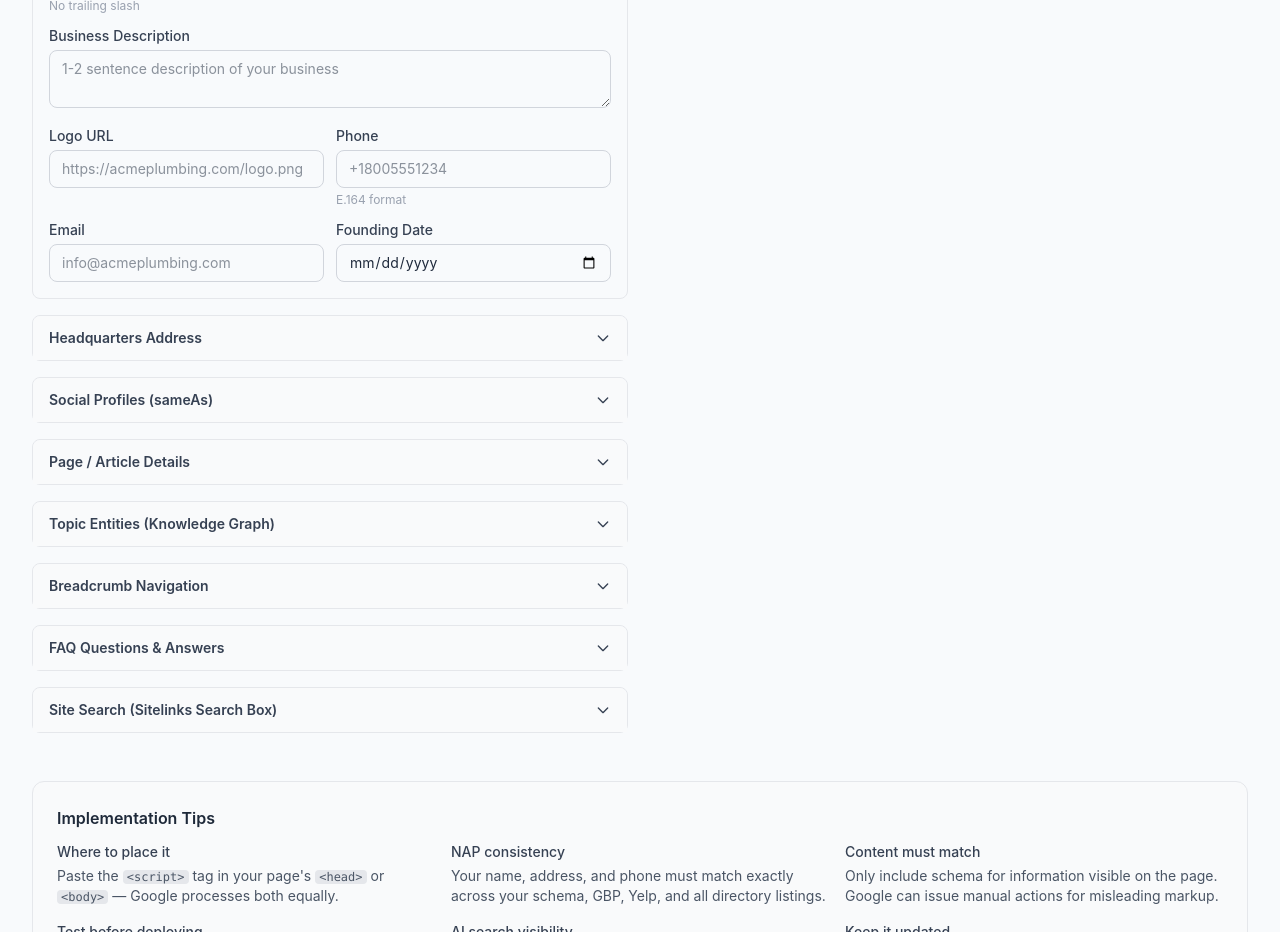
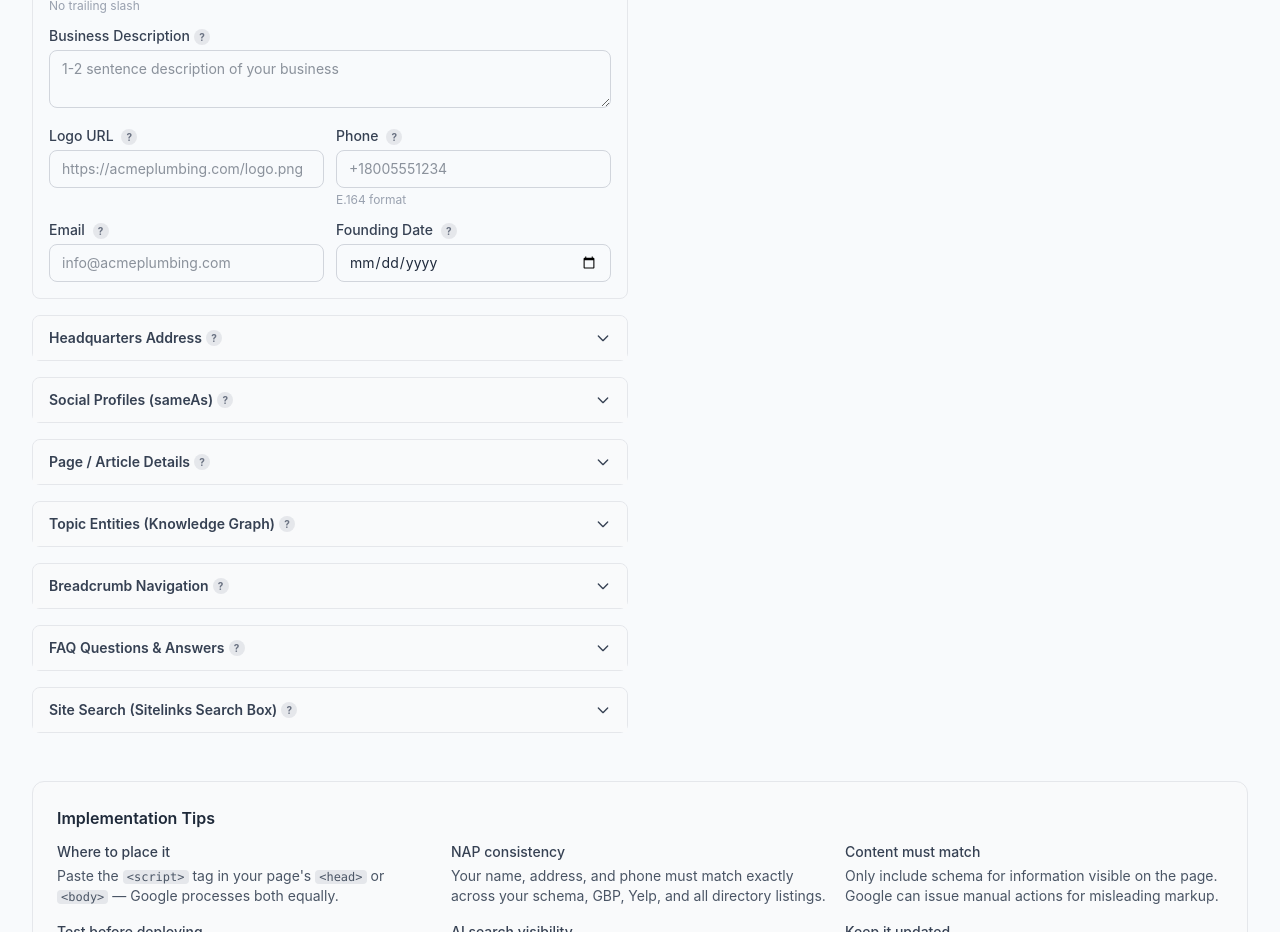
Before and after one commit to jalaura/schema-generator-local, a React (Vite) app: page / in a window 1280 px wide. Shown: the part 700-1632 px from the top of the page. Built offline with nearby package versions, Linux system fonts and the light colour scheme.

Commit message:
added tooltip

```diff
--- a/src/components/SchemaForm.jsx
+++ b/src/components/SchemaForm.jsx
@@ -1,11 +1,15 @@
 import React, { useState } from 'react';
 import BusinessTypePicker from './BusinessTypePicker';
+import Tooltip from './Tooltip';
+import { FIELD_TIPS, SECTION_TIPS } from '../data/tooltips';
 
-function Field({ label, name, value, onChange, required, placeholder, type = 'text', hint, half }) {
+function Field({ label, name, value, onChange, required, placeholder, type = 'text', hint, half, tip }) {
+  const tooltip = tip || FIELD_TIPS[name];
   return (
     <div className={half ? 'sm:col-span-1' : 'sm:col-span-2'}>
       <label className="block text-sm font-medium text-gray-700 mb-1">
         {label} {required && <span className="text-red-400">*</span>}
+        {tooltip && <Tooltip text={tooltip} />}
       </label>
       <input
         type={type}
@@ -20,10 +24,14 @@ function Field({ label, name, value, onChange, required, placeholder, type = 'te
   );
 }
 
-function TextArea({ label, name, value, onChange, placeholder, hint, rows = 2 }) {
+function TextArea({ label, name, value, onChange, placeholder, hint, rows = 2, tip }) {
+  const tooltip = tip || FIELD_TIPS[name];
   return (
     <div className="sm:col-span-2">
-      <label className="block text-sm font-medium text-gray-700 mb-1">{label}</label>
+      <label className="block text-sm font-medium text-gray-700 mb-1">
+        {label}
+        {tooltip && <Tooltip text={tooltip} />}
+      </label>
       <textarea
         name={name}
         value={value || ''}
@@ -37,7 +45,7 @@ function TextArea({ label, name, value, onChange, placeholder, hint, rows = 2 })
   );
 }
 
-function Section({ title, children, defaultOpen = true }) {
+function Section({ title, children, defaultOpen = true, sectionTip }) {
   const [open, setOpen] = useState(defaultOpen);
   return (
     <div className="border border-gray-200 rounded-lg overflow-visible">
@@ -46,7 +54,10 @@ function Section({ title, children, defaultOpen = true }) {
         onClick={() => setOpen(!open)}
         className="w-full flex items-center justify-between px-4 py-3 bg-gray-50 text-sm font-semibold text-gray-700 hover:bg-gray-100 transition-colors rounded-t-lg"
       >
-        {title}
+        <span className="flex items-center">
+          {title}
+          {sectionTip && <Tooltip text={sectionTip} />}
+        </span>
         <svg className={`w-4 h-4 transition-transform ${open ? 'rotate-180' : ''}`} fill="none" viewBox="0 0 24 24" stroke="currentColor">
           <path strokeLinecap="round" strokeLinejoin="round" strokeWidth={2} d="M19 9l-7 7-7-7" />
         </svg>
@@ -127,7 +138,7 @@ export default function SchemaForm({ data, onChange, template }) {
     <div className="space-y-4">
       {/* GBP Status */}
       {(showGBP || showOrgOnly) && (
-        <Section title="Google Business Profile Status" defaultOpen={true}>
+        <Section title="Google Business Profile Status" defaultOpen={true} sectionTip={SECTION_TIPS.gbpStatus}>
           <div className="sm:col-span-2 space-y-2">
             {GBP_OPTIONS.map(opt => (
               <label
@@ -156,7 +167,7 @@ export default function SchemaForm({ data, onChange, template }) {
 
       {/* Business Type */}
       {(showGBP || showOrgOnly) && data.gbpStatus !== 'no-address' && (
-        <Section title="Business Type" defaultOpen={true}>
+        <Section title="Business Type" defaultOpen={true} sectionTip={SECTION_TIPS.businessType}>
           <div className="sm:col-span-2">
             <BusinessTypePicker value={data.businessType} onChange={(v) => set('businessType', v)} />
           </div>
@@ -164,7 +175,7 @@ export default function SchemaForm({ data, onChange, template }) {
       )}
 
       {/* Organization / Brand Info */}
-      <Section title="Organization / Brand Info" defaultOpen={true}>
+      <Section title="Organization / Brand Info" defaultOpen={true} sectionTip={SECTION_TIPS.orgInfo}>
         <Field label="Business Name" name="brandName" value={data.brandName} onChange={set} required placeholder="Acme Plumbing" />
         <Field label="Website URL" name="brandDomain" value={data.brandDomain} onChange={set} required placeholder="https://acmeplumbing.com" hint="No trailing slash" />
         <TextArea label="Business Description" name="brandDescription" value={data.brandDescription} onChange={set} placeholder="1-2 sentence description of your business" />
@@ -175,7 +186,7 @@ export default function SchemaForm({ data, onChange, template }) {
       </Section>
 
       {/* HQ Address */}
-      <Section title="Headquarters Address" defaultOpen={false}>
+      <Section title="Headquarters Address" defaultOpen={false} sectionTip={SECTION_TIPS.hqAddress}>
         <Field label="Street Address" name="hqStreet" value={data.hqStreet} onChange={set} placeholder="123 Main Street" />
         <Field label="City" name="hqCity" value={data.hqCity} onChange={set} placeholder="Denver" half />
         <Field label="State" name="hqState" value={data.hqState} onChange={set} placeholder="CO" half />
@@ -184,7 +195,7 @@ export default function SchemaForm({ data, onChange, template }) {
       </Section>
 
       {/* Social Profiles */}
-      <Section title="Social Profiles (sameAs)" defaultOpen={false}>
+      <Section title="Social Profiles (sameAs)" defaultOpen={false} sectionTip={SECTION_TIPS.socialProfiles}>
         <Field label="Facebook" name="facebookUrl" value={data.facebookUrl} onChange={set} placeholder="https://facebook.com/acmeplumbing" half />
         <Field label="Instagram" name="instagramUrl" value={data.instagramUrl} onChange={set} placeholder="https://instagram.com/acmeplumbing" half />
         <Field label="X / Twitter" name="twitterUrl" value={data.twitterUrl} onChange={set} placeholder="https://x.com/acmeplumbing" half />
@@ -195,7 +206,7 @@ export default function SchemaForm({ data, onChange, template }) {
 
       {/* Single Location */}
       {showLocation && data.gbpStatus !== 'no-address' && (
-        <Section title="Location Details" defaultOpen={true}>
+        <Section title="Location Details" defaultOpen={true} sectionTip={SECTION_TIPS.locationDetails}>
           <Field label="City" name="locationCity" value={data.locationCity} onChange={set} required placeholder="Nashville" half />
           <Field label="State (Full)" name="locationState" value={data.locationState} onChange={set} placeholder="Tennessee" half />
           <Field label="State Abbreviation" name="locationStateAbbr" value={data.locationStateAbbr} onChange={set} placeholder="TN" half />
@@ -276,9 +287,12 @@ export default function SchemaForm({ data, onChange, template }) {
 
       {/* Business Hours */}
       {(showGBP || showLocation || showMultiLocation) && data.gbpStatus !== 'no-address' && (
-        <Section title="Business Hours" defaultOpen={false}>
+        <Section title="Business Hours" defaultOpen={false} sectionTip={SECTION_TIPS.businessHours}>
           <div className="sm:col-span-2">
-            <label className="block text-sm font-medium text-gray-700 mb-1">Days Open</label>
+            <label className="block text-sm font-medium text-gray-700 mb-1">
+              Days Open
+              <Tooltip text={FIELD_TIPS.hoursDaysPreset} />
+            </label>
             <select
               value={data.hoursDaysPreset || 'Mon-Fri'}
               onChange={e => {
@@ -304,7 +318,7 @@ export default function SchemaForm({ data, onChange, template }) {
 
       {/* Service Info */}
       {showService && (
-        <Section title="Service Details" defaultOpen={true}>
+        <Section title="Service Details" defaultOpen={true} sectionTip={SECTION_TIPS.serviceDetails}>
           <Field label="Service Name" name="serviceName" value={data.serviceName} onChange={set} required placeholder="Roof Replacement" />
           <Field label="Service URL Slug" name="serviceSlug" value={data.serviceSlug} onChange={set} placeholder="roof-replacement" half />
           <TextArea label="Service Description" name="serviceDescription" value={data.serviceDescription} onChange={set} placeholder="Complete roof replacement services for residential and commercial properties" />
@@ -317,7 +331,7 @@ export default function SchemaForm({ data, onChange, template }) {
       )}
 
       {/* Page / Article Info */}
-      <Section title="Page / Article Details" defaultOpen={tmpl.id === 'blog' || tmpl.id === 'faq'}>
+      <Section title="Page / Article Details" defaultOpen={tmpl.id === 'blog' || tmpl.id === 'faq'} sectionTip={SECTION_TIPS.pageArticle}>
         <Field label="Page Title (H1)" name="pageTitle" value={data.pageTitle} onChange={set} placeholder="Trusted Nashville TN Roofing Contractors" />
         <TextArea label="Page Description" name="pageDescription" value={data.pageDescription} onChange={set} placeholder="Meta description for the page" />
         <Field label="Page URL" name="pageUrl" value={data.pageUrl} onChange={set} placeholder="https://acmeplumbing.com/locations/nashville-tn/" />
@@ -328,7 +342,7 @@ export default function SchemaForm({ data, onChange, template }) {
 
       {/* Author (for blog) */}
       {showBlog && (
-        <Section title="Author Details" defaultOpen={true}>
+        <Section title="Author Details" defaultOpen={true} sectionTip={SECTION_TIPS.authorDetails}>
           <Field label="Author Name" name="authorName" value={data.authorName} onChange={set} placeholder="John Smith" half />
           <Field label="Author URL" name="authorUrl" value={data.authorUrl} onChange={set} placeholder="https://acmeplumbing.com/team/john/" half />
           <Field label="Author Title" name="authorTitle" value={data.authorTitle} onChange={set} placeholder="Senior Roofing Specialist" half />
@@ -338,7 +352,7 @@ export default function SchemaForm({ data, onChange, template }) {
       )}
 
       {/* Topic Entities */}
-      <Section title="Topic Entities (Knowledge Graph)" defaultOpen={false}>
+      <Section title="Topic Entities (Knowledge Graph)" defaultOpen={false} sectionTip={SECTION_TIPS.topicEntities}>
         <Field label="Topic 1 Name" name="topic1Name" value={data.topic1Name} onChange={set} placeholder="Roof Replacement" half />
         <Field label="Topic 1 Wikipedia" name="topic1Wiki" value={data.topic1Wiki} onChange={set} placeholder="https://en.wikipedia.org/wiki/Roofing" half />
         <Field label="Topic 2 Name" name="topic2Name" value={data.topic2Name} onChange={set} placeholder="Solar Panel" half />
@@ -347,7 +361,7 @@ export default function SchemaForm({ data, onChange, template }) {
 
       {/* Breadcrumb — available on all page types */}
       {showBreadcrumb && (
-        <Section title="Breadcrumb Navigation" defaultOpen={false}>
+        <Section title="Breadcrumb Navigation" defaultOpen={false} sectionTip={SECTION_TIPS.breadcrumb}>
           <div className="sm:col-span-2">
             <p className="text-xs text-gray-500 mb-3">Define the breadcrumb trail for this page. The generator will auto-build a default breadcrumb based on the page type, but you can customize it here.</p>
             <div className="flex items-center gap-2 mb-2">
@@ -359,6 +373,7 @@ export default function SchemaForm({ data, onChange, template }) {
                   className="text-brand-600 focus:ring-brand-500 rounded"
                 />
                 Include BreadcrumbList in schema
+                <Tooltip text={FIELD_TIPS.enableBreadcrumb} />
               </label>
             </div>
           </div>
@@ -378,7 +393,7 @@ export default function SchemaForm({ data, onChange, template }) {
 
       {/* FAQ Section — available on all page types */}
       {showFaq && (
-        <Section title="FAQ Questions & Answers" defaultOpen={tmpl.id === 'faq'}>
+        <Section title="FAQ Questions & Answers" defaultOpen={tmpl.id === 'faq'} sectionTip={SECTION_TIPS.faq}>
           <div className="sm:col-span-2 space-y-3">
             <p className="text-xs text-gray-500">Add FAQ questions to any page type. FAQ schema helps AI search engines extract your content and can generate rich results for eligible sites.</p>
             {(data.faqs || []).map((faq, i) => (
@@ -387,12 +402,18 @@ export default function SchemaForm({ data, onChange, template }) {
                   <span className="text-sm font-medium text-gray-600">Q{i + 1}</span>
                   <button onClick={() => removeFaq(i)} className="text-xs text-red-500 hover:text-red-700">Remove</button>
                 </div>
+                <div className="mb-1">
+                  <label className="text-xs text-gray-500">Question <Tooltip text={FIELD_TIPS.faqQuestion} /></label>
+                </div>
                 <input
                   placeholder="Question"
                   value={faq.question || ''}
                   onChange={e => setFaq(i, 'question', e.target.value)}
                   className="w-full px-2 py-1.5 border rounded text-sm mb-2"
                 />
+                <div className="mb-1">
+                  <label className="text-xs text-gray-500">Answer <Tooltip text={FIELD_TIPS.faqAnswer} /></label>
+                </div>
                 <textarea
                   placeholder="Answer"
                   value={faq.answer || ''}
@@ -422,7 +443,7 @@ export default function SchemaForm({ data, onChange, template }) {
 
       {/* Search Action (homepage) */}
       {tmpl.id === 'homepage' && (
-        <Section title="Site Search (Sitelinks Search Box)" defaultOpen={false}>
+        <Section title="Site Search (Sitelinks Search Box)" defaultOpen={false} sectionTip={SECTION_TIPS.searchAction}>
           <Field
             label="Search URL Template"
             name="searchUrlTemplate"
@@ -436,7 +457,7 @@ export default function SchemaForm({ data, onChange, template }) {
 
       {/* Google Maps link */}
       {showGBP && data.gbpStatus !== 'no-address' && (
-        <Section title="Advanced Properties" defaultOpen={false}>
+        <Section title="Advanced Properties" defaultOpen={false} sectionTip={SECTION_TIPS.advanced}>
           <Field label="Google Maps Link" name="hasMap" value={data.hasMap} onChange={set} placeholder="https://maps.google.com/?cid=..." hint="Your Google Maps or GBP URL" />
           <Field label="Contact Phone" name="contactPointPhone" value={data.contactPointPhone} onChange={set} placeholder="+18005551234" half />
           <Field label="Contact Type" name="contactPointType" value={data.contactPointType} onChange={set} placeholder="customer service" half />
```
